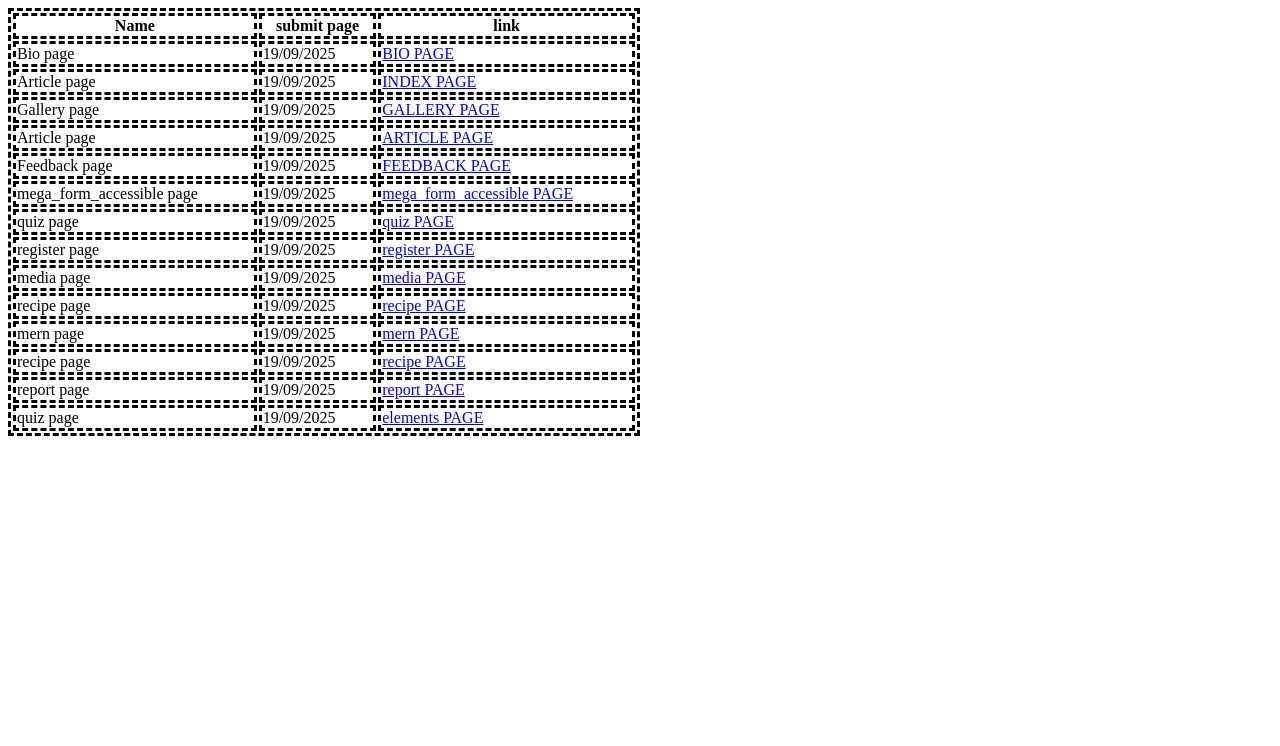
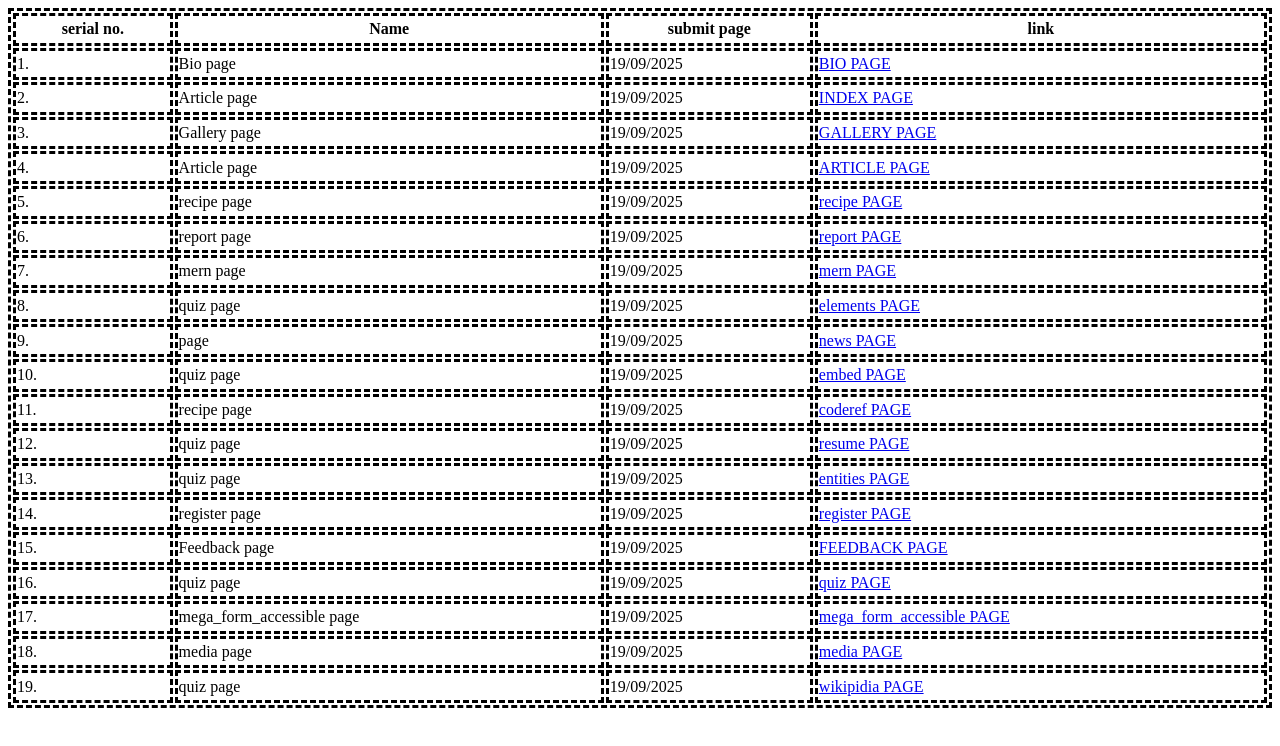
Before and after one commit to SaptakBhattacharyya/html-all-assignments, a plain HTML site: page index.html in a window 1280 px wide. Drawn offline with Linux system fonts and the light colour scheme.

Commit message:
uploading the table to access all assignments

```diff
--- a/index.html
+++ b/index.html
@@ -6,82 +6,114 @@
     <title>Document</title>
 </head>
 <body>
-    <table style="border: dashed;" height="200%;" width="50%;">
+    <table style="border: dashed;" height="700px;" width=100% >
         <tr>
+            <th style="border: dashed;">serial no.</th>
             <th style="border: dashed;">Name</th>
             <th style="border: dashed;">submit page</th>
             <th style="border: dashed;">link</th>
         </tr>
         <tr>
+            <td style="border: dashed;" >1.</td>
             <td style="border: dashed;">Bio page</td>
             <td style="border: dashed;">19/09/2025</td>
              <td style="border: dashed;"><a href="./HTML MON/bio.html">BIO PAGE</a></td>
         </tr>
          <tr>
+            <td style="border: dashed;">2.</td>
             <td style="border: dashed;">Article page </td>
             <td style="border: dashed;">19/09/2025</td>
              <td style="border: dashed;"><a href="./HTML MON/index.html">INDEX PAGE</a></td>
         </tr>
          <tr>
+            <td style="border: dashed;">3.</td>
             <td style="border: dashed;">Gallery page </td>
             <td style="border: dashed;">19/09/2025</td>
              <td style="border: dashed;"><a href="./HTML MON/gallery.html">GALLERY PAGE</a></td>
         </tr>
-         <tr>
+         <tr><td style="border: dashed;">4.</td>
             <td style="border: dashed;">Article page </td>
             <td style="border: dashed;">19/09/2025</td>
              <td style="border: dashed;"><a href="./HTML MON/article.html">ARTICLE PAGE</a></td>
         </tr>
-        <tr>
+        <tr><td style="border: dashed;">5.</td>
+            <td style="border: dashed;">recipe page </td>
+            <td style="border: dashed;">19/09/2025</td>
+             <td style="border: dashed;"><a href="./html friday/recipes.html">recipe PAGE</a></td>
+        </tr>
+        <tr><td style="border: dashed;">6.</td>
+            <td style="border: dashed;">report page </td>
+            <td style="border: dashed;">19/09/2025</td>
+             <td style="border: dashed;"><a href="./html friday/report.html">report PAGE</a></td>
+        </tr>
+        <tr><td style="border: dashed;">7.</td>
+            <td style="border: dashed;">mern page </td>
+            <td style="border: dashed;">19/09/2025</td>
+             <td style="border: dashed;"><a href="./html friday/mern_timetable.html">mern PAGE</a></td>
+        </tr>
+        <tr><td style="border: dashed;">8.</td>
+            <td style="border: dashed;">quiz page </td>
+            <td style="border: dashed;">19/09/2025</td>
+             <td style="border: dashed;"><a href="./html saturday/elements.html">elements PAGE</a></td>
+        </tr>
+        <tr><td style="border: dashed;">9.</td>
+            <td style="border: dashed;"> page </td>
+            <td style="border: dashed;">19/09/2025</td>
+             <td style="border: dashed;"><a href="./html saturday/newsreader.html">news PAGE</a></td>
+        </tr>
+        <tr><td style="border: dashed;">10.</td>
+            <td style="border: dashed;">quiz page </td>
+            <td style="border: dashed;">19/09/2025</td>
+             <td style="border: dashed;"><a href="./html saturday/embed.html">embed PAGE</a></td>
+        </tr>
+         <tr><td style="border: dashed;">11.</td>
+            <td style="border: dashed;">recipe page </td>
+            <td style="border: dashed;">19/09/2025</td>
+             <td style="border: dashed;"><a href="./html saturday/coderef.html">coderef PAGE</a></td>
+        </tr>
+        <tr><td style="border: dashed;">12.</td>
+            <td style="border: dashed;">quiz page </td>
+            <td style="border: dashed;">19/09/2025</td>
+             <td style="border: dashed;"><a href="./html saturday/resume.html">resume PAGE</a></td>
+        </tr>
+        <tr><td style="border: dashed;">13.</td>
+            <td style="border: dashed;">quiz page </td>
+            <td style="border: dashed;">19/09/2025</td>
+             <td style="border: dashed;"><a href="./html saturday/entities.html">entities PAGE</a></td>
+        </tr>
+        <tr><td style="border: dashed;">14.</td>
+            <td style="border: dashed;">register page </td>
+            <td style="border: dashed;">19/09/2025</td>
+             <td style="border: dashed;"><a href="./HTML WED/REGISTER.HTML">register PAGE</a></td>
+        </tr>
+        <tr><td style="border: dashed;">15.</td>
             <td style="border: dashed;">Feedback page </td>
             <td style="border: dashed;">19/09/2025</td>
              <td style="border: dashed;"><a href="./HTML WED/feedback.html">FEEDBACK PAGE</a></td>
         </tr>
-        <tr>
+        <tr><td style="border: dashed;">16.</td>
+            <td style="border: dashed;">quiz page </td>
+            <td style="border: dashed;">19/09/2025</td>
+             <td style="border: dashed;"><a href="./HTML WED/quiz.html">quiz PAGE</a></td>
+        </tr>
+        <tr><td style="border: dashed;">17.</td>
             <td style="border: dashed;">mega_form_accessible page </td>
             <td style="border: dashed;">19/09/2025</td>
              <td style="border: dashed;"><a href="./HTML WED/mega_form_accessible.html">mega_form_accessible PAGE</a></td>
         </tr>
-         <tr>
-            <td style="border: dashed;">quiz page </td>
-            <td style="border: dashed;">19/09/2025</td>
-             <td style="border: dashed;"><a href="./HTML WED/quiz.html">quiz PAGE</a></td>
-        </tr>
-        <tr>
-            <td style="border: dashed;">register page </td>
-            <td style="border: dashed;">19/09/2025</td>
-             <td style="border: dashed;"><a href="./HTML WED/REGISTER.HTML">register PAGE</a></td>
-        </tr>
-        <tr>
+
+
+        <tr><td style="border: dashed;">18.</td>
             <td style="border: dashed;">media page </td>
             <td style="border: dashed;">19/09/2025</td>
              <td style="border: dashed;"><a href="./html thurs/media_library.html">media PAGE</a></td>
         </tr>
-        <tr>
-            <td style="border: dashed;">recipe page </td>
-            <td style="border: dashed;">19/09/2025</td>
-             <td style="border: dashed;"><a href="./html thurs/recipe.html">recipe PAGE</a></td>
-        </tr>
-        <tr>
-            <td style="border: dashed;">mern page </td>
-            <td style="border: dashed;">19/09/2025</td>
-             <td style="border: dashed;"><a href="./html friday/mern_timetable.html">mern PAGE</a></td>
-        </tr>
-        <tr>
-            <td style="border: dashed;">recipe page </td>
-            <td style="border: dashed;">19/09/2025</td>
-             <td style="border: dashed;"><a href="./html friday/recipes.html">recipe PAGE</a></td>
-        </tr>
-        <tr>
-            <td style="border: dashed;">report page </td>
-            <td style="border: dashed;">19/09/2025</td>
-             <td style="border: dashed;"><a href="./html friday/report.html">report PAGE</a></td>
-        </tr>
-        <tr>
+       <tr><td style="border: dashed;">19.</td>
             <td style="border: dashed;">quiz page </td>
             <td style="border: dashed;">19/09/2025</td>
-             <td style="border: dashed;"><a href="./html saturday/elements.html">elements PAGE</a></td>
+             <td style="border: dashed;"><a href="./html friday/mutualfund.html">wikipidia PAGE</a></td>
         </tr>
+
     </table>
 </body>
 </html>
```
